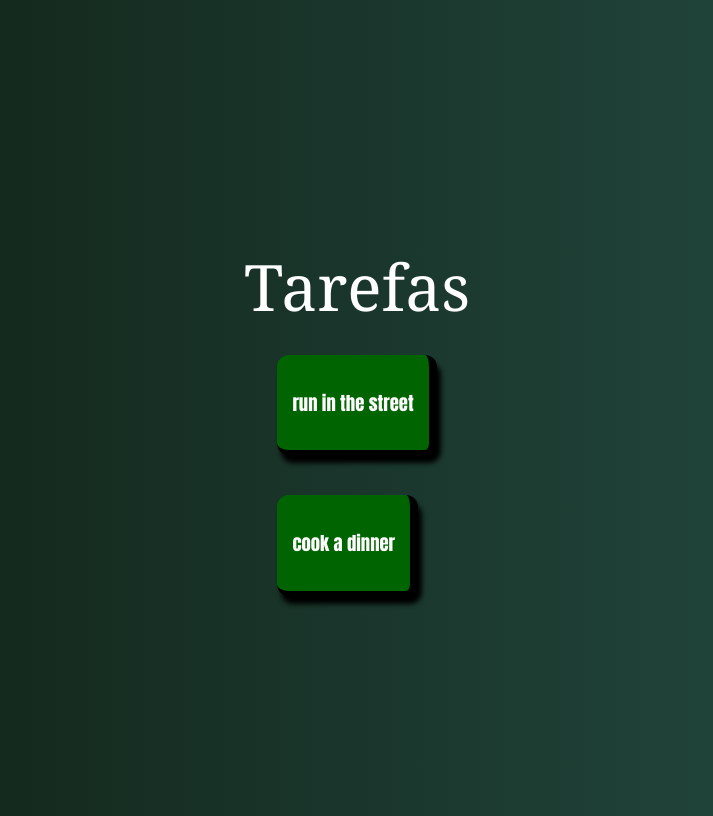
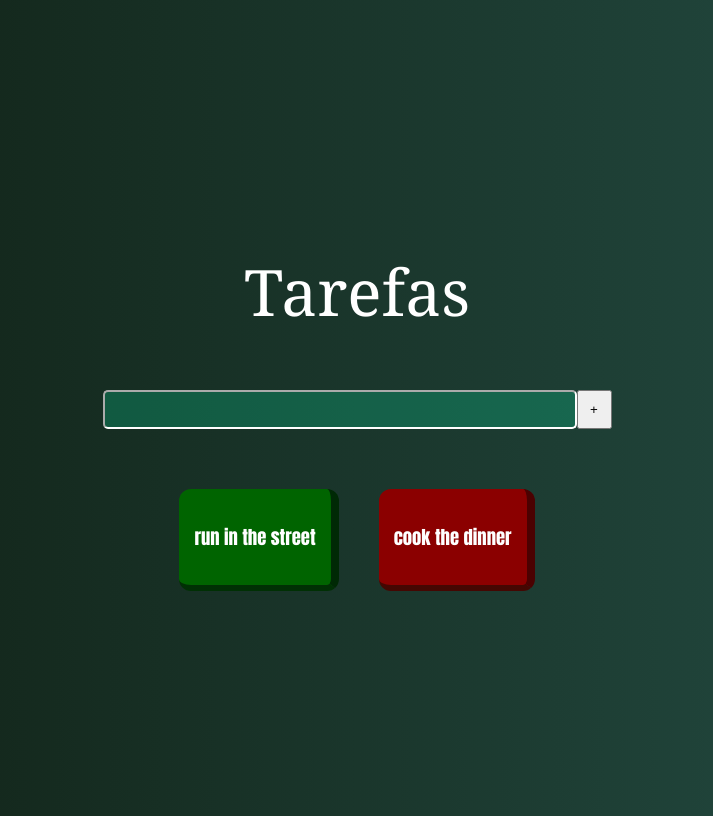
Before and after one commit to JoseCarlos-13/tarefas, a Vue app: page / in a window 1280 px wide. Shown: the whole page, without its empty margins (283-996 px from the left). Built offline with nearby package versions, Linux system fonts and the light colour scheme.

Commit message:
a barra de busca está sendo implementada

```diff
--- a/src/App.vue
+++ b/src/App.vue
@@ -1,17 +1,29 @@
 <template>
 	<div id="app">
 		<h1>Tarefas</h1>
-		<tasks-grid/>
+		<add-task></add-task>
+		<task-grid :tasks="tasks"/>
 	</div>
 </template>
 
 <script>
-import Tasks from './components/TaskGrid'
+import TaskList from '@/components/TaskGrid'
+import AddTask from '@/components/addTask'
+
 export default {
 	components: {
-		'tasks-grid': Tasks
+		'task-grid': TaskList,
+		'add-task': AddTask
 	},
-	props: ['tasks']
+
+	data () {
+        return{
+            tasks: [
+                { name: "run in the street", pending: false},
+                { name: "cook the dinner", pending: true},
+            ]
+        }
+    }
 }
 </script>
 
--- a/src/components/TaskGrid.vue
+++ b/src/components/TaskGrid.vue
@@ -1,40 +1,30 @@
 <template>
-    <div>
-       <template>
-			<div v-for="task in tasks" :key="task.name" >
-				<button class="task"><p>{{task.action}}</p></button>
-			</div>
+    <div class="task-grid">
+       <template v-if="tasks.length">
+			<Task v-for="task in tasks"
+            :key="task.name"
+            :task="task">
+				<p>{{task.name}}</p>
+			</Task>
 		</template>
+        <p v-else>Nenhuma tarefa agendada</p>
     </div>
 </template>
 
 <script>
+import TaskItem from '@/components/TaskItem'
 
 export default {
-    data () {
-        return{
-            tasks: [
-                { name: "Race", action: "run in the street"},
-                { name: "Cook", action: "cook a dinner"}
-            ]
-        }
-    }
+    components:{
+        'Task': TaskItem
+    },
+
+    props: ['tasks']
 }
 </script>
 
 <style>
-    .task{
-        box-shadow: 4px 8px 5px black;
-        border-radius: 12px;
-        padding: 15px;
-        background-color: darkgreen;
-        border-right: 8px solid black;
-        border-bottom: 5px solid black;
-        border-top: 0px solid black;
-        border-left: 0px solid black;
-        color: white;
-        font-size: 14pt;
-        margin: 20px;
-        font-family: Impact, Haettenschweiler, 'Arial Narrow Bold', sans-serif;
-    }
+   .task-grid{
+       display: flex;
+   }
 </style>
--- /dev/null
+++ b/src/components/TaskItem.vue
@@ -0,0 +1,51 @@
+<template>
+    <div class="task"
+    :class="changeTaskState">
+        <p>{{task.name}}</p>
+    </div>
+</template>
+
+<script>
+export default {
+    props: ['task'],
+
+    computed:{
+        changeTaskState(){
+            return{
+                pending: this.task.pending,
+                done: !this.task.pending
+            }
+        }
+    }
+}
+</script>
+
+<style>
+    .task{
+        border-radius: 12px;
+        padding: 15px;
+        background-color: darkolivegreen;
+        border-right: 8px solid black;
+        border-bottom: 6px solid black;
+        border-top: 0px solid black;
+        border-left: 0px solid black;
+        color: white;
+        font-size: 14pt;
+        margin: 20px;
+        font-family: Impact, Haettenschweiler, 'Arial Narrow Bold', sans-serif;
+        user-select: none;
+    }
+
+    .pending{
+        background-color: darkred;
+        border-right-color: rgb(75, 1, 1);
+        border-bottom-color: rgb(68, 7, 2);
+
+    }
+
+    .done{
+        background-color: darkgreen;
+        border-right-color: rgb(0, 41, 5);
+        border-bottom-color: rgb(0, 48, 4);
+    }
+</style>
--- /dev/null
+++ b/src/components/addTask.vue
@@ -0,0 +1,29 @@
+<template>
+    <div>
+        <input class="addTask" type="text"/><button class="addBtn">+</button>
+    </div>
+</template>
+
+<script>
+export default {
+    props: ['tasks']
+}
+</script>
+
+<style>
+    .addTask{
+        padding: 10px;
+        border-radius: 5px;
+        width: 450px;
+        color: white;
+        border-color: rgb(255, 255, 255);
+        margin-bottom: 40px;
+        margin-top: 50px;
+        background-color: rgba(2, 255, 179, 0.212);
+    }
+
+    .addBtn{
+        padding: 10px;
+        width: 35px;
+    }
+</style>
```
